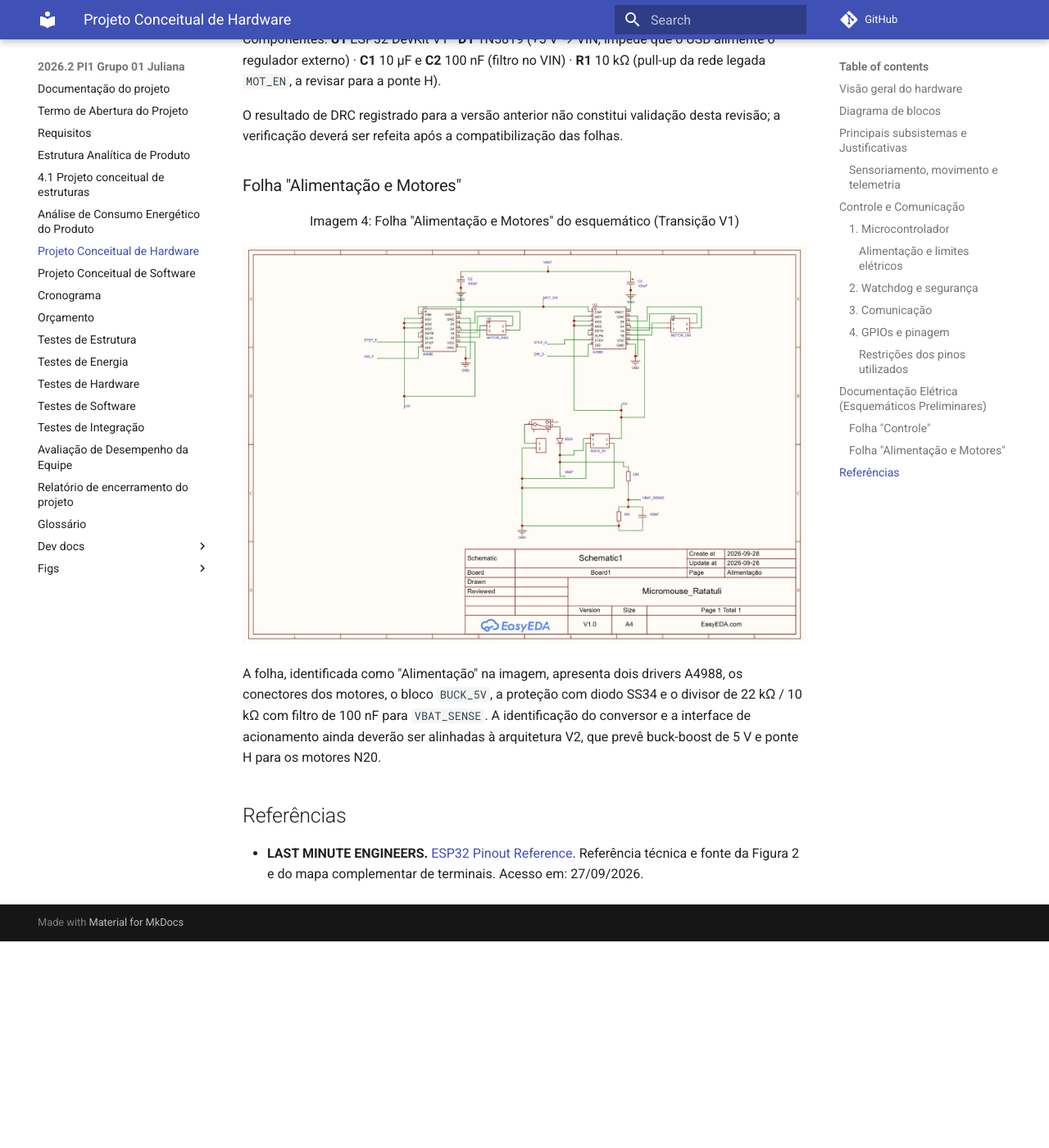
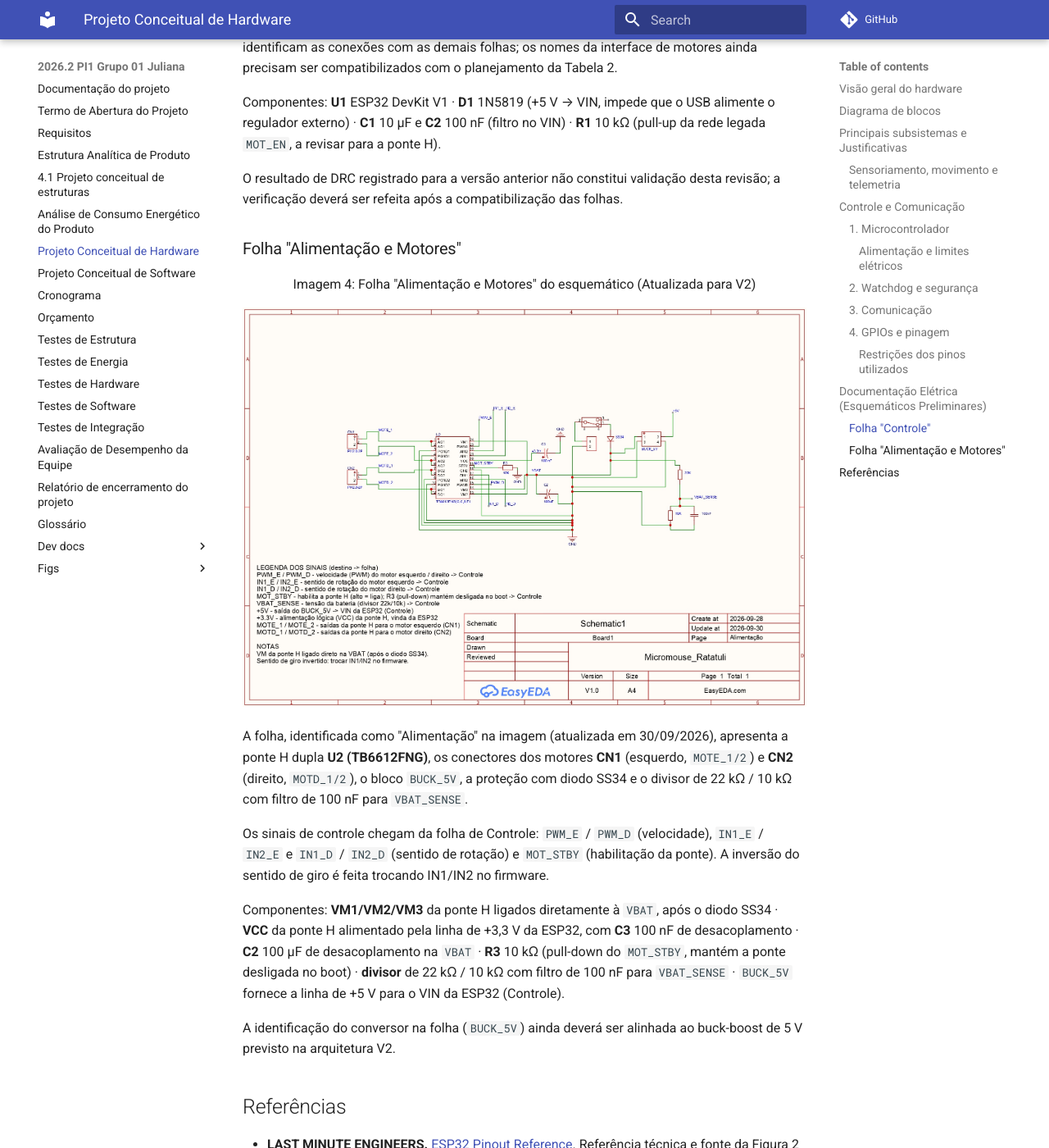
Before and after one commit to fcte-pi1/2026_2_PI1_Grupo01_Juliana, an MkDocs documentation site: the page built from docs/4.3 - Projeto conceitual de hardware.md, in a window 1280 px wide and 1400 px high, scrolled down 7129 px. Shown: the whole window at 82% size. Built offline with MkDocs 1.6.1 and Material for MkDocs 9.7.7, drawn with Linux system fonts in a browser that asks for light colours; comment, search, counter and statistics services are not loaded; before the commit the page ends 8277 px from its top, so only the background shows below that; some of the changed text lies outside the part shown.

Commit message:
docs: atualiza projeto conceitual de hardware para V2 (TB6612FNG)

```diff
--- a/docs/4.3 - Projeto conceitual de hardware.md
+++ b/docs/4.3 - Projeto conceitual de hardware.md
@@ -77,7 +77,7 @@ A bateria não se conecta diretamente ao ADC: o sinal passa pelo divisor e pelo
 
 O projeto estabelece supervisão por watchdog para recuperação de travamentos e adota **motores desligados** como estado seguro. A recuperação do controlador deve preservar esse estado até a retomada do controle pelo firmware.
 
-Na arquitetura V2, a interface de habilitação da ponte H é prevista pela linha `MOT_STBY`. A folha de Controle ainda apresenta a rede legada `MOT_EN` e R1 de 10 kΩ para 3,3 V; a polaridade de habilitação e o resistor deverão ser adequados à ponte H escolhida para garantir motores desligados durante a inicialização. O botão BOOT é uma entrada da placa tratada pelo firmware; não constitui um dispositivo independente de corte da alimentação dos motores.
+Na arquitetura V2, a interface de habilitação da ponte H é a linha `MOT_STBY`, ligada ao pino STBY do TB6612FNG (nível alto = ponte ligada). Na folha "Alimentação e Motores", o resistor R3 de 10 kΩ mantém o STBY em nível baixo (pull-down para GND), de modo que os motores permaneçam desligados durante o boot e em caso de reinício pelo watchdog. A folha de Controle ainda apresenta a rede legada `MOT_EN` e R1 de 10 kΩ para 3,3 V (pull-up, adequado ao enable ativo em baixo do A4988); essa rede deverá ser renomeada para `MOT_STBY` e o R1 removido ou convertido em pull-down, evitando conflito com o R3. O botão BOOT é uma entrada da placa tratada pelo firmware; não constitui um dispositivo independente de corte da alimentação dos motores.
 
 ---
 
@@ -134,7 +134,7 @@ O [mapa complementar de funções dos terminais](figs/esp32-pinout-referencia.pn
 
 O registro elétrico foi desenhado no EasyEDA Pro.
 
-> **Nota técnica de revisão (Transição V1 → V2):** Devido à mudança de escopo arquitetural solicitada pela equipe de Energia durante o fechamento deste documento, os esquemáticos apresentam um estado de transição. A folha "Controle" (Imagem 3) já incorpora o barramento I²C, os pinos XSHUT e as entradas de encoder, mas ainda conserva os nomes `STEP_E / DIR_E`, `STEP_D / DIR_D` e `MOT_EN`, além da legenda de acionamento por passos. Essas redes e a habilitação deverão ser revisadas para a ponte H. A folha "Alimentação e Motores" (Imagem 4) preserva temporariamente o circuito V1 com drivers A4988 para motores de passo, que será substituído por uma ponte H dupla (ex.: TB6612FNG) para os motores DC N20 na próxima etapa de projeto da PCB, mantendo o divisor de tensão e a proteção reversa da bateria já consolidados.
+> **Nota técnica de revisão (Transição V1 → V2):** Devido à mudança de escopo arquitetural solicitada pela equipe de Energia durante o fechamento deste documento, os esquemáticos apresentam um estado de transição. A folha "Controle" (Imagem 3) já incorpora o barramento I²C, os pinos XSHUT e as entradas de encoder, mas ainda conserva os nomes `STEP_E / DIR_E`, `STEP_D / DIR_D` e `MOT_EN`, além da legenda de acionamento por passos. Essas redes e a habilitação deverão ser revisadas para a ponte H. A folha "Alimentação e Motores" (Imagem 4) já foi atualizada para a V2, com a ponte H dupla TB6612FNG para os motores DC N20, mantendo o divisor de tensão e a proteção reversa da bateria já consolidados. Permanece pendente apenas a compatibilização dos nomes de rede da folha de Controle com essa folha.
 
 ### Folha "Controle"
 
@@ -150,11 +150,17 @@ O resultado de DRC registrado para a versão anterior não constitui validação
 
 ### Folha "Alimentação e Motores"
 
-<font size="3"><p style="text-align: center">Imagem 4: Folha "Alimentação e Motores" do esquemático (Transição V1)</p></font>
+<font size="3"><p style="text-align: center">Imagem 4: Folha "Alimentação e Motores" do esquemático (Atualizada para V2)</p></font>
 
-![Folha Alimentação](figs/esquematico_potencia_v1.jpg)
+![Folha Alimentação](figs/esquematico_potencia_v2.jpg)
 
-A folha, identificada como "Alimentação" na imagem, apresenta dois drivers A4988, os conectores dos motores, o bloco `BUCK_5V`, a proteção com diodo SS34 e o divisor de 22 kΩ / 10 kΩ com filtro de 100 nF para `VBAT_SENSE`. A identificação do conversor e a interface de acionamento ainda deverão ser alinhadas à arquitetura V2, que prevê buck-boost de 5 V e ponte H para os motores N20.
+A folha, identificada como "Alimentação" na imagem (atualizada em 30/09/2026), apresenta a ponte H dupla **U2 (TB6612FNG)**, os conectores dos motores **CN1** (esquerdo, `MOTE_1/2`) e **CN2** (direito, `MOTD_1/2`), o bloco `BUCK_5V`, a proteção com diodo SS34 e o divisor de 22 kΩ / 10 kΩ com filtro de 100 nF para `VBAT_SENSE`.
+
+Os sinais de controle chegam da folha de Controle: `PWM_E` / `PWM_D` (velocidade), `IN1_E` / `IN2_E` e `IN1_D` / `IN2_D` (sentido de rotação) e `MOT_STBY` (habilitação da ponte). A inversão do sentido de giro é feita trocando IN1/IN2 no firmware.
+
+Componentes: **VM1/VM2/VM3** da ponte H ligados diretamente à `VBAT`, após o diodo SS34 · **VCC** da ponte H alimentado pela linha de +3,3 V da ESP32, com **C3** 100 nF de desacoplamento · **C2** 100 µF de desacoplamento na `VBAT` · **R3** 10 kΩ (pull-down do `MOT_STBY`, mantém a ponte desligada no boot) · **divisor** de 22 kΩ / 10 kΩ com filtro de 100 nF para `VBAT_SENSE` · `BUCK_5V` fornece a linha de +5 V para o VIN da ESP32 (Controle).
+
+A identificação do conversor na folha (`BUCK_5V`) ainda deverá ser alinhada ao buck-boost de 5 V previsto na arquitetura V2.
 
 ## Referências
 
```
Also changed, not shown: docs/figs/esquematico_potencia_v2.jpg (added).
